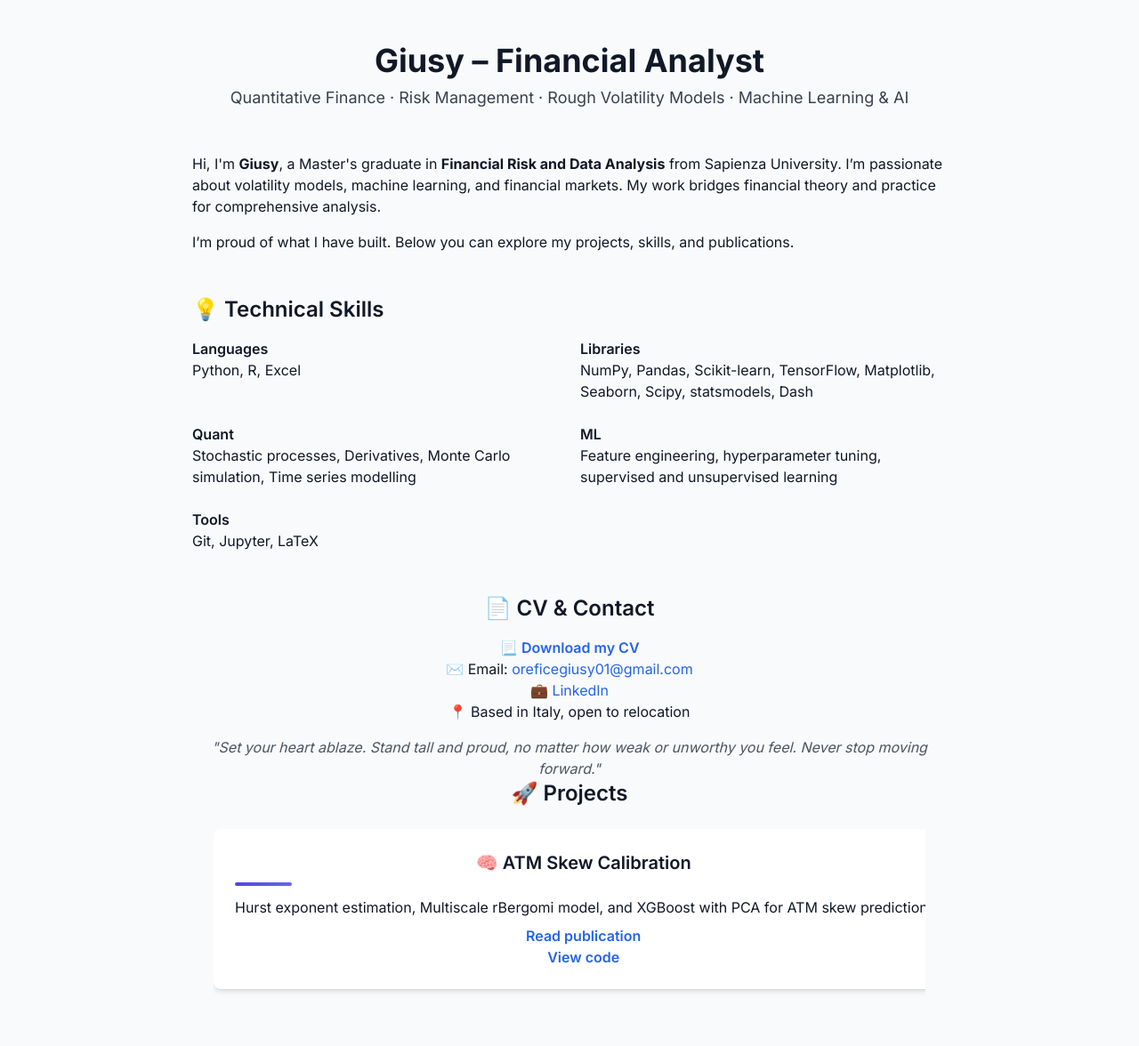
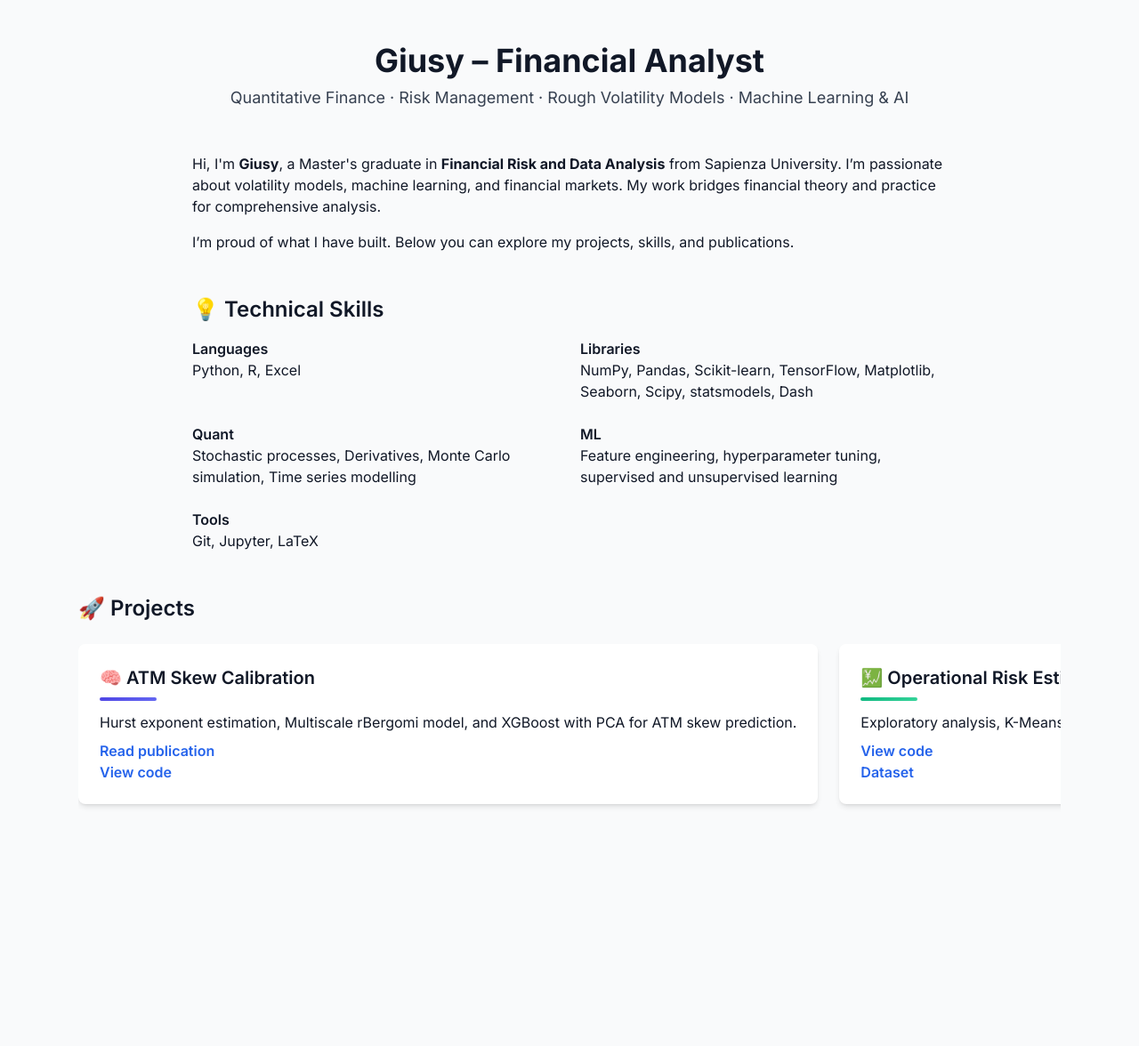
Before and after one commit to yukigiusy/My-researches, a Jekyll site: the page built from index.md, in a window 1280 px wide. Shown: the whole page at 89% size. Built offline with Jekyll 4.4.1, drawn with Linux system fonts in a browser that asks for light colours; nearby versions of some CDN libraries; after the commit the page ends 968 px from its top, so only the background shows below that.

Commit message:
Update default.html

```diff
--- a/_layouts/default.html
+++ b/_layouts/default.html
@@ -68,16 +68,6 @@
       </div>
     </div>
   </section>
-
-<!-- Contact -->
-  <section id="contact" class="max-w-4xl mx-auto px-6 mb-12 text-center">
-    <h2 class="text-2xl font-semibold mb-4">📄 CV & Contact</h2>
-    <p>📃 <a href="https://github.com/yukigiusy/yukigiusy/blob/main/Giuseppina_Orefice_CV_Analyst_Pro%20(5).pdf" class="text-blue-600 font-semibold hover:underline">Download my CV</a></p>
-    <p>✉️ Email: <a href="mailto:oreficegiusy01@gmail.com" class="text-blue-600 hover:underline">oreficegiusy01@gmail.com</a></p>
-    <p>💼 <a href="https://www.linkedin.com/me?trk=p_mwlite_profile_view-secondary_nav" class="text-blue-600 hover:underline">LinkedIn</a></p>
-    <p>📍 Based in Italy, open to relocation</p>
-    <blockquote class="mt-4 italic text-gray-600">"Set your heart ablaze. Stand tall and proud, no matter how weak or unworthy you feel. Never stop moving forward."</blockquote>
-
 
 
   <!-- Projects -->
@@ -156,3 +146,13 @@
       <div class="bg-white rounded-lg shadow-md p-6 min-w-[280px] hover:shadow-xl transition duration-300 flex-shrink-0">
         <h3 class="text-xl font-semibold mb-2">📊 Value-at-Risk & Expected Shortfall</h3>
         <div class="h-1 w-16 mb-3 rounded" style="background: linear-gradient(to right, #4b5563, #9ca3af);
+
+  <!-- Contact Section -->
+<section id="contact" class="max-w-4xl mx-auto px-6 mb-12 text-center">
+  <h2 class="text-2xl font-semibold mb-4">📄 CV & Contact</h2>
+  <p>📃 <a href="https://github.com/yukigiusy/yukigiusy/blob/main/Giuseppina_Orefice_CV_Analyst_Pro%20(5).pdf" class="text-blue-600 font-semibold hover:underline">Download my CV</a></p>
+  <p>✉️ Email: <a href="mailto:oreficegiusy01@gmail.com" class="text-blue-600 hover:underline">oreficegiusy01@gmail.com</a></p>
+  <p>💼 <a href="https://www.linkedin.com/me?trk=p_mwlite_profile_view-secondary_nav" class="text-blue-600 hover:underline">LinkedIn</a></p>
+  <p>📍 Based in Italy, open to relocation</p>
+  <blockquote class="mt-4 italic text-gray-600">"Set your heart ablaze. Stand tall and proud, no matter how weak or unworthy you feel. Never stop moving forward."</blockquote>
+</section>
```
